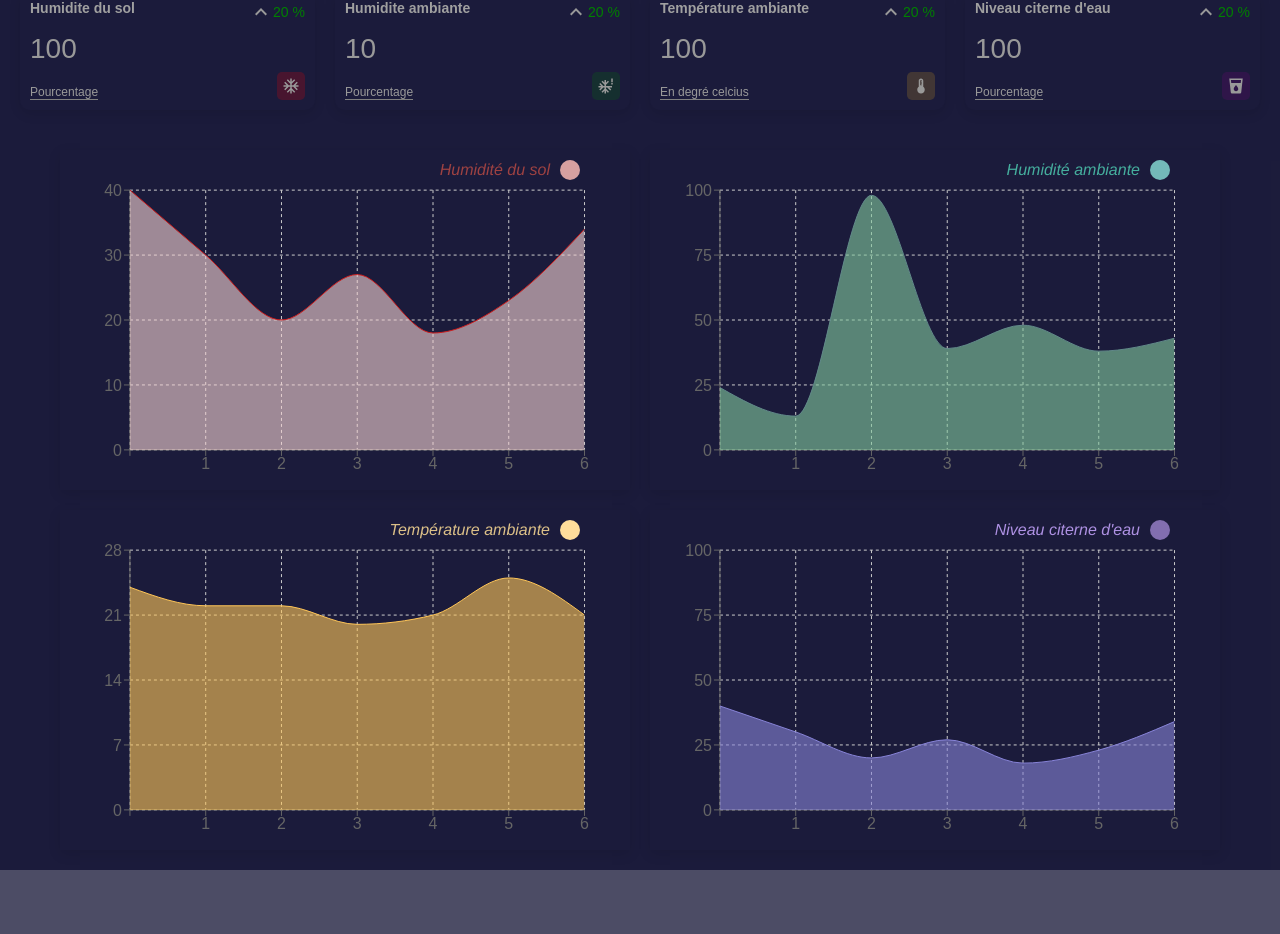
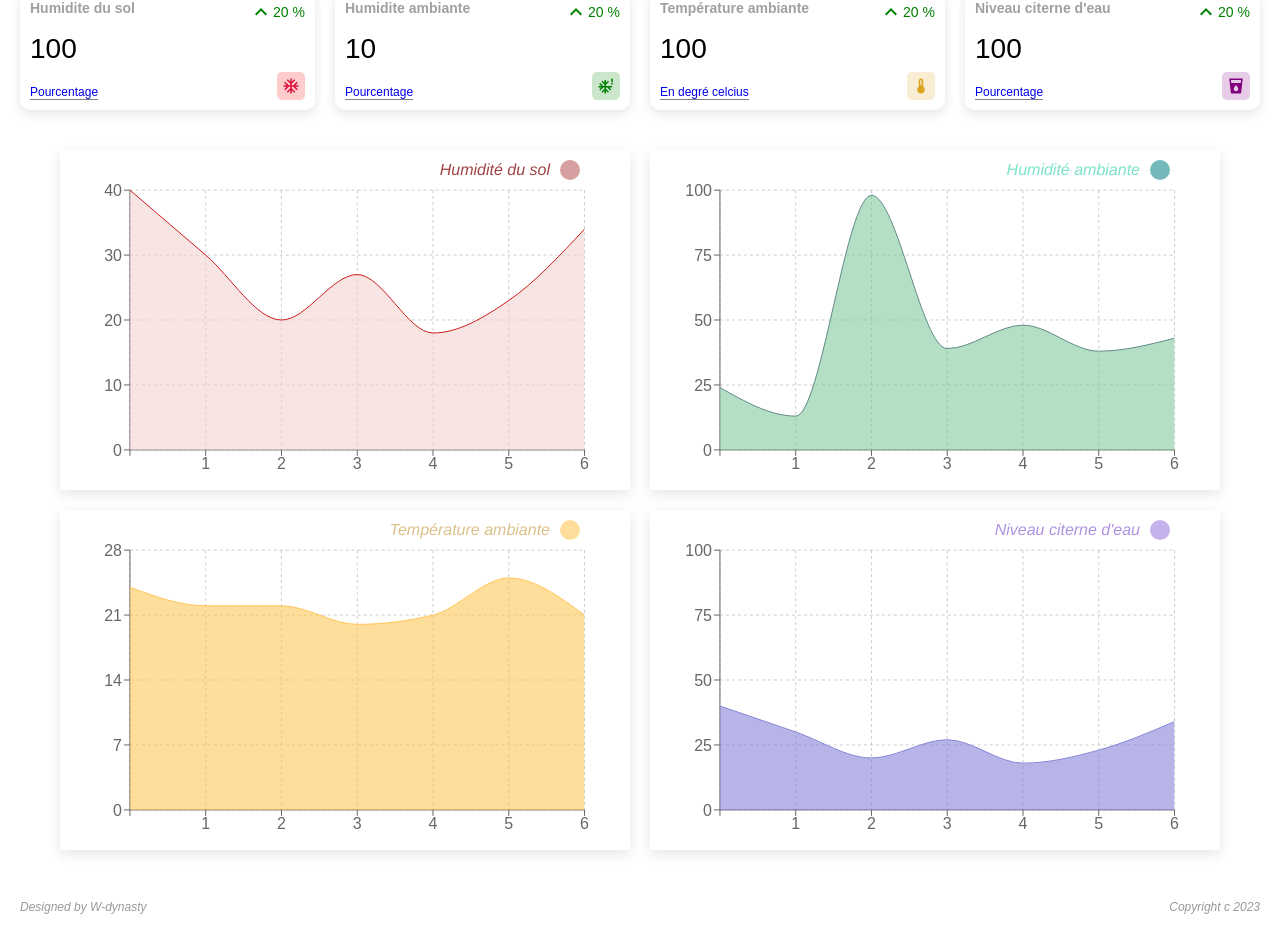
Before and after one commit to EsdrasWite/frontend-malkia-dashboard, a React (Create React App) app: page /home in a window 1280 px wide. Shown: the part 94-1028 px from the top of the page. Before the commit the page ends 964 px from the top, so only its background shows below. Built offline with nearby package versions, Linux system fonts and the light colour scheme.

Commit message:
design footer

```diff
--- a/src/components/footer/Footer.jsx
+++ b/src/components/footer/Footer.jsx
@@ -1,10 +1,10 @@
 import React from 'react'
-
+import './footer.scss'
 const Footer = () => {
   return (
     <div className='footer'>
       <div className="appTitle">Designed by W-dynasty</div>
-      <div className="copyright">C 2023</div>
+      <div className="copyright">Copyright c 2023</div>
     </div>
   )
 }
--- a/src/components/footer/footer.scss
+++ b/src/components/footer/footer.scss
@@ -0,0 +1,18 @@
+.footer {
+    display: flex;
+    padding: 20px;
+    justify-content: space-between;
+    margin-top: 10px;
+
+    .appTitle {
+        font-size: 12px;
+        font-style: italic;
+        color: #999;
+    }
+
+    .copyright {
+        font-size: 12px;
+        font-style: italic;
+        color: #999;
+    }
+}
--- a/src/components/styles/globalStyle.scss
+++ b/src/components/styles/globalStyle.scss
@@ -4,8 +4,9 @@
     font-family: 'Nunito', sans-serif;
     font-weight: 400;
     margin: 0;
-    background: #1c1c3bc8;
-    color:#999
+    //dark theme mode css
+    // background: #1c1c3bc8;
+    // color:#999
 }
 
 .imgLogin {
--- a/src/pages/Home.jsx
+++ b/src/pages/Home.jsx
@@ -7,6 +7,7 @@ import ChartOne from '../components/chart/ChartOne.jsx';
 import ChartTwo from '../components/chart/ChartTwo.jsx';
 import ChartThree from '../components/chart/ChartThree.jsx';
 import ChartFour from '../components/chart/ChartFour.jsx';
+import Footer from '../components/footer/Footer';
 
 function Home() {
 
@@ -67,7 +68,7 @@ function Home() {
                     <ChartFour />
                 </div>
             </div>
-
+            <Footer />
         </React.Fragment>
     );
 }
```
